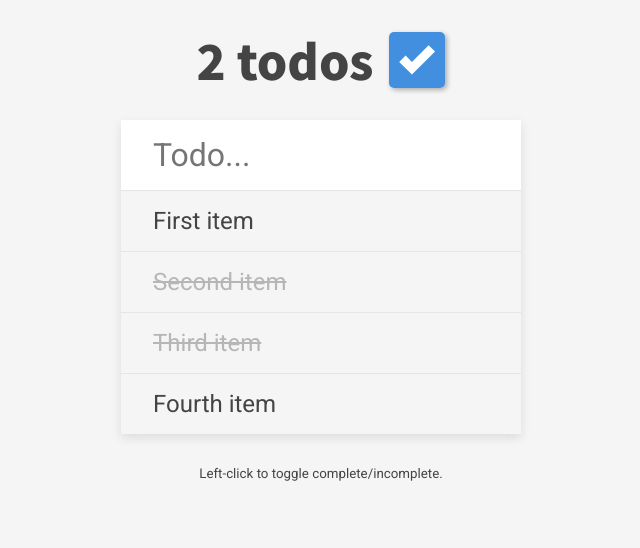
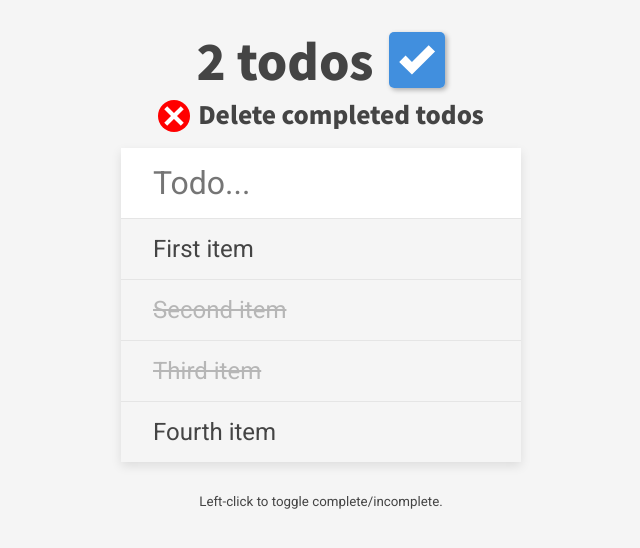
Before and after one commit to mark-tripney/todo-react, a React (Create React App) app: page / in a window 1280 px wide. Shown: the top 548 px of the page, without its empty margins (319-959 px from the left). Built offline with nearby package versions, Linux system fonts and the light colour scheme.

Commit message:
Add 'Delete completed todos' functionality

```diff
--- a/src/components/App.js
+++ b/src/components/App.js
@@ -28,9 +28,14 @@ function App() {
     );
   };
 
+  const handleDeleteCompleted = () => {
+    let filtered = todos.filter(todo => !todo.completed);
+    setTodos(filtered);
+  };
+
   return (
       <div className="todos">
-        <Heading count={activeCount}/>
+        <Heading count={activeCount} todos={todos} handleDeleteCompleted={handleDeleteCompleted}/>
         <div className="wrapper">
           <Form addTodo={addTodo}/>
           <TodoList todos={todos}
--- a/src/components/Heading.js
+++ b/src/components/Heading.js
@@ -1,12 +1,68 @@
 import React from "react";
 import logo from "../img/checkbox-logo.svg";
 
-const Heading = ({count}) => {
+const Heading = ({ count, todos, handleDeleteCompleted }) => {
   return (
+    <>
       <div className="heading">
-        <h1>{count} todos</h1>
-        <img src={logo} id="logo" alt="A tick within a square"/>
+        <h1>
+          {count ? count : ""} {count > 1 || count === 0 ? "todos" : "todo"}
+        </h1>
+        <img src={logo} id="logo" alt="A tick within a square" />
       </div>
+      <div className="delete-completed">
+        <button className="delete-completed-btn" disabled={count===0 && todos===0} onClick={handleDeleteCompleted}>
+          <svg
+            className="delete-completed-svg"
+            role="button"
+            width="2rem"
+            viewBox="0 0 400 400"
+            version="1.1"
+            xmlns="http://www.w3.org/2000/svg"
+            xmlnsXlink="http://www.w3.org/1999/xlink"
+          >
+            {/*<title>Delete button</title>*/}
+            <g
+              id="Page-1"
+              stroke="none"
+              strokeWidth="1"
+              fill="none"
+              fillRule="evenodd"
+            >
+              <g id="Delete-button">
+                <circle id="Oval" fill="#ff0000" cx="200" cy="200" r="200" />
+                <g
+                  id="X"
+                  transform="translate(78.000000, 78.000000)"
+                  fill="#FFFFFF"
+                >
+                  <rect
+                    id="Rectangle"
+                    transform="translate(122.000000, 122.000000) rotate(45.000000) translate(-122.000000, -122.000000) "
+                    x="96"
+                    y="-24"
+                    width="52"
+                    height="292"
+                  />
+                  <rect
+                    id="Rectangle"
+                    transform="translate(122.000000, 122.000000) rotate(315.000000) translate(-122.000000, -122.000000) "
+                    x="96"
+                    y="-24"
+                    width="52"
+                    height="292"
+                  />
+                </g>
+              </g>
+            </g>
+          </svg>
+        </button>
+        <h2>{todos.length === 0 ? "Nothing to delete"
+            : todos.length > 0 && count === todos.length ? "Nothing to Delete"
+            : "Delete completed todos"
+        }</h2>
+      </div>
+    </>
   );
 };
 
--- a/src/index.css
+++ b/src/index.css
@@ -21,8 +21,11 @@ body {
     align-items: center;
 }
 
-h1 {
+h1, h2 {
     font-family: 'Noto Sans JP', sans-serif;
+}
+
+.heading h1 {
     font-size: 3rem;
     line-height: 3rem;
     padding-bottom: 3px;
@@ -41,11 +44,47 @@ h1 {
     border-radius: 5px;
 }
 
+.delete-completed {
+    width: 400px;
+    display: flex;
+    flex-direction: row;
+    align-items: center;
+    justify-content: center;
+    margin-bottom: 1rem;
+}
+
+.delete-completed h2 {
+    line-height: 1.3rem;
+    margin-bottom: 4px;
+}
+
+.delete-completed-btn {
+    height: 2rem;
+    width: 2rem;
+    border: none;
+    background: none;
+    cursor: pointer;
+    margin-right: 0.5rem;
+}
+
+.delete-completed-btn:disabled .delete-completed-svg circle {
+    fill: #EC7575;
+}
+
+.delete-completed-btn:disabled {
+    cursor: not-allowed;
+}
+
+.delete-completed-btn:enabled .delete-completed-btn:hover {
+    /* Start the shake animation and make the animation last for 0.5 seconds */
+    animation: shake 0.5s;
+}
+
 .heading {
     display: flex;
     flex-direction: row;
     align-items: center;
-  margin: 2rem 0;
+    margin: 2rem 0 0.75rem;
 }
 
 .input {
```
Also changed, not shown: src/img/delete-button.svg (added). Lines whose indentation alone changed are shown as unchanged.
